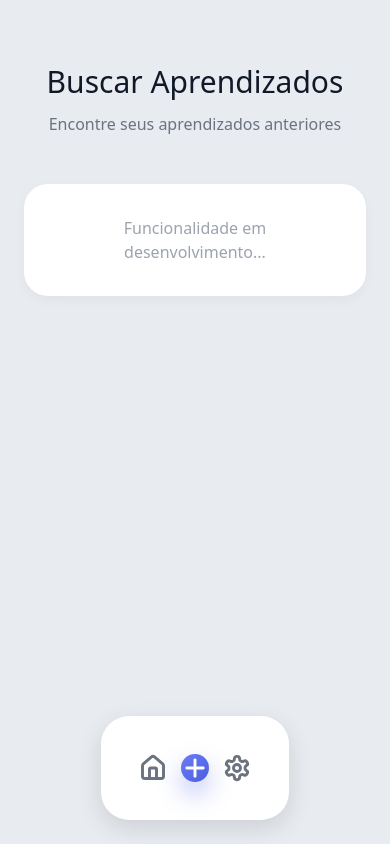
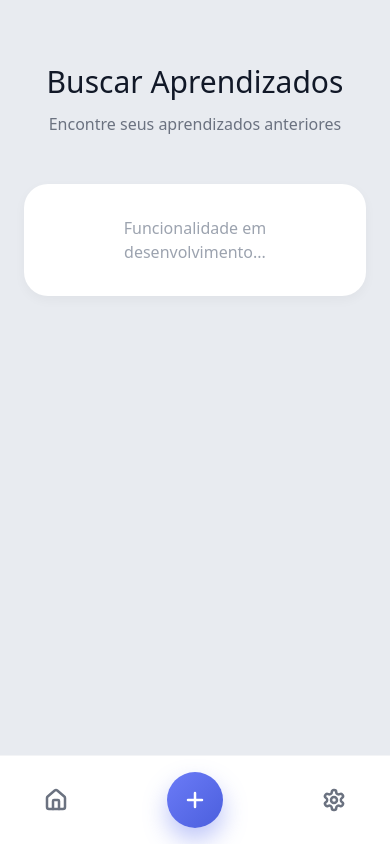
Before and after one commit to vxavierr/mindo-cursor, a React (Vite) app: page /search in a window 390 px wide. Built offline with nearby package versions, Linux system fonts and the light colour scheme.

Commit message:
Refactor: Mobile menu and visual adjustments
- Adjusted mobile menu to fill the entire bottom screen and match desktop icon sizes.
- Removed "Aprendizados de hoje" text and reduced spacing between review card and learning cards.
- Preserved existing functionalities.

```diff
--- a/src/components/learning/EnhancedTodaysLearning.tsx
+++ b/src/components/learning/EnhancedTodaysLearning.tsx
@@ -34,10 +34,6 @@ const EnhancedTodaysLearning = ({
 
   return (
     <div className="space-y-6">
-      <h3 className="text-xl font-semibold text-gray-900 mb-6 md:hidden transition-all duration-300">
-        {compact ? 'Aprendizados' : 'Aprendizados de hoje'}
-      </h3>
-
       {/* Mobile Layout */}
       <div className="md:hidden space-y-4">
         {entries.map((entry) => (
--- a/src/components/navigation/FloatingNavigation.tsx
+++ b/src/components/navigation/FloatingNavigation.tsx
@@ -1,4 +1,3 @@
-
 import React, { useState } from 'react';
 import { Home, Settings, Plus, BookOpen, RotateCcw } from 'lucide-react';
 
@@ -103,38 +102,99 @@ const FloatingNavigation = ({
         </div>
       )}
 
-      <div className="fixed bottom-0 left-0 right-0 md:bottom-8 md:left-1/2 md:transform md:-translate-x-1/2 md:w-auto flex justify-center p-6 pointer-events-none z-40">
-        {/* Navigation Bar - Removido o recorte do FAB no mobile */}
-        <nav className="relative bg-white rounded-[28px] md:rounded-[32px] px-6 md:px-6 py-6 md:py-3 pointer-events-auto md:flex md:items-center md:gap-8 nav-transition"
+      {/* Mobile: Fixed bottom navigation that fills entire width */}
+      <div className="md:hidden fixed bottom-0 left-0 right-0 bg-white border-t border-gray-100 pointer-events-auto z-40">
+        <div className="flex items-center justify-between px-8 py-4">
+          {/* Home Button */}
+          <button
+            onClick={() => handleItemClick('home', '/')}
+            className={`
+              w-12 h-12 flex items-center justify-center rounded-full
+              transition-all duration-200 ease-out
+              ${pressedItem === 'home' ? 'scale-95 bg-gray-100' : 'hover:scale-105 hover:bg-gray-50'}
+            `}
+            aria-label="Home"
+          >
+            <Home
+              className={`w-6 h-6 transition-colors duration-200 ${
+                activeItem === 'home' ? 'text-[#5B6FED]' : 'text-[#6B7280]'
+              }`}
+              strokeWidth={2.5}
+            />
+          </button>
+
+          {/* FAB */}
+          <button
+            onClick={handleFabClick}
+            className={`
+              w-14 h-14 rounded-full flex items-center justify-center
+              transition-all duration-300 ease-out z-10 pointer-events-auto
+              ${pressedFab ? 'scale-95' : 'hover:scale-105'}
+              ${fabMenuOpen ? 'rotate-45' : ''}
+            `}
+            style={{
+              background: 'linear-gradient(135deg, #6B7BF7 0%, #4B5FDD 100%)',
+              boxShadow: pressedFab
+                ? '0 6px 12px rgba(91, 111, 237, 0.3)'
+                : '0 12px 24px rgba(91, 111, 237, 0.4)'
+            }}
+            aria-label="Menu de ações"
+          >
+            <Plus className="w-6 h-6 text-white transition-transform duration-300" strokeWidth={2.5} />
+          </button>
+
+          {/* Settings Button */}
+          <button
+            onClick={() => handleItemClick('settings', '/settings')}
+            className={`
+              w-12 h-12 flex items-center justify-center rounded-full
+              transition-all duration-200 ease-out
+              ${pressedItem === 'settings' ? 'scale-95 bg-gray-100' : 'hover:scale-105 hover:bg-gray-50'}
+            `}
+            aria-label="Settings"
+          >
+            <Settings
+              className={`w-6 h-6 transition-colors duration-200 ${
+                activeItem === 'settings' ? 'text-[#5B6FED]' : 'text-[#6B7280]'
+              }`}
+              strokeWidth={2.5}
+            />
+          </button>
+        </div>
+      </div>
+
+      {/* Desktop: Floating navigation (unchanged) */}
+      <div className="hidden md:block fixed bottom-8 left-1/2 transform -translate-x-1/2 pointer-events-none z-40">
+        <nav className="relative bg-white rounded-[32px] px-6 py-3 pointer-events-auto flex items-center gap-8 nav-transition"
              style={{
                boxShadow: '0 8px 24px rgba(0, 0, 0, 0.12)'
              }}>
 
           {/* Navigation Items */}
-          <div className="flex items-center justify-between w-full md:w-auto md:gap-8 transition-all duration-300">
+          <div className="flex items-center gap-8 transition-all duration-300">
             {/* Home Button */}
             <button
               onClick={() => handleItemClick('home', '/')}
               className={`
-                w-14 h-14 md:w-12 md:h-12 flex items-center justify-center rounded-full
+                w-12 h-12 flex items-center justify-center rounded-full
                 transition-all duration-200 ease-out
                 ${pressedItem === 'home' ? 'scale-95 bg-gray-100' : 'hover:scale-105 hover:bg-gray-50'}
               `}
               aria-label="Home"
             >
               <Home
-                className={`w-7 h-7 md:w-6 md:h-6 transition-colors duration-200 ${
+                className={`w-6 h-6 transition-colors duration-200 ${
                   activeItem === 'home' ? 'text-[#5B6FED]' : 'text-[#6B7280]'
                 }`}
                 strokeWidth={2.5}
               />
             </button>
 
-            {/* FAB - Centralizado no mobile, integrado no desktop */}
+            {/* FAB */}
             <button
               onClick={handleFabClick}
               className={`
-                w-18 h-18 md:w-14 md:h-14 rounded-full flex items-center justify-center
+                w-14 h-14 rounded-full flex items-center justify-center
                 transition-all duration-300 ease-out z-10 pointer-events-auto
                 ${pressedFab ? 'scale-95' : 'hover:scale-105'}
                 ${fabMenuOpen ? 'rotate-45' : ''}
@@ -147,21 +207,21 @@ const FloatingNavigation = ({
               }}
               aria-label="Menu de ações"
             >
-              <Plus className="w-7 h-7 md:w-6 md:h-6 text-white transition-transform duration-300" strokeWidth={2.5} />
+              <Plus className="w-6 h-6 text-white transition-transform duration-300" strokeWidth={2.5} />
             </button>
 
             {/* Settings Button */}
             <button
               onClick={() => handleItemClick('settings', '/settings')}
               className={`
-                w-14 h-14 md:w-12 md:h-12 flex items-center justify-center rounded-full
+                w-12 h-12 flex items-center justify-center rounded-full
                 transition-all duration-200 ease-out
                 ${pressedItem === 'settings' ? 'scale-95 bg-gray-100' : 'hover:scale-105 hover:bg-gray-50'}
               `}
               aria-label="Settings"
             >
               <Settings
-                className={`w-7 h-7 md:w-6 md:h-6 transition-colors duration-200 ${
+                className={`w-6 h-6 transition-colors duration-200 ${
                   activeItem === 'settings' ? 'text-[#5B6FED]' : 'text-[#6B7280]'
                 }`}
                 strokeWidth={2.5}
--- a/src/pages/EnhancedHome.tsx
+++ b/src/pages/EnhancedHome.tsx
@@ -1,3 +1,4 @@
+
 import { useState, useEffect } from 'react';
 import { Button } from '@/components/ui/button';
 import { Brain, Moon, Sun } from 'lucide-react';
@@ -170,7 +171,7 @@ const EnhancedHome = () => {
           </div>
 
           {/* Conteúdo Principal */}
-          <div className="py-8 md:py-12 pb-32">
+          <div className="py-8 md:py-12 pb-24 md:pb-32">
             {/* Hero Section - Apenas mobile */}
             <div className="md:hidden py-16 text-center">
               <h2 className="text-4xl font-bold text-gray-900 mb-4">
@@ -182,7 +183,7 @@ const EnhancedHome = () => {
 
               {/* Review Badge - Centralizado e texto corrigido */}
               {reviewsToday.length > 0 && (
-                <div className="mb-12 flex justify-center">
+                <div className="mb-6 flex justify-center">
                   <Button
                     onClick={() => setShowReviewModal(true)}
                     className="bg-white hover:bg-red-50 text-red-700 border-2 border-red-200 hover:border-red-300 rounded-full px-8 py-3 text-base font-semibold transition-all duration-200"
@@ -196,7 +197,7 @@ const EnhancedHome = () => {
 
             {/* Review Badge Desktop - Centralizado e texto corrigido */}
             {reviewsToday.length > 0 && (
-              <div className="hidden md:block mb-8 flex justify-center">
+              <div className="hidden md:block mb-4 flex justify-center">
                 <Button
                   onClick={() => setShowReviewModal(true)}
                   className="bg-white hover:bg-red-50 text-red-700 border-2 border-red-200 hover:border-red-300 rounded-full px-8 py-3 text-base font-semibold transition-all duration-200"
```
